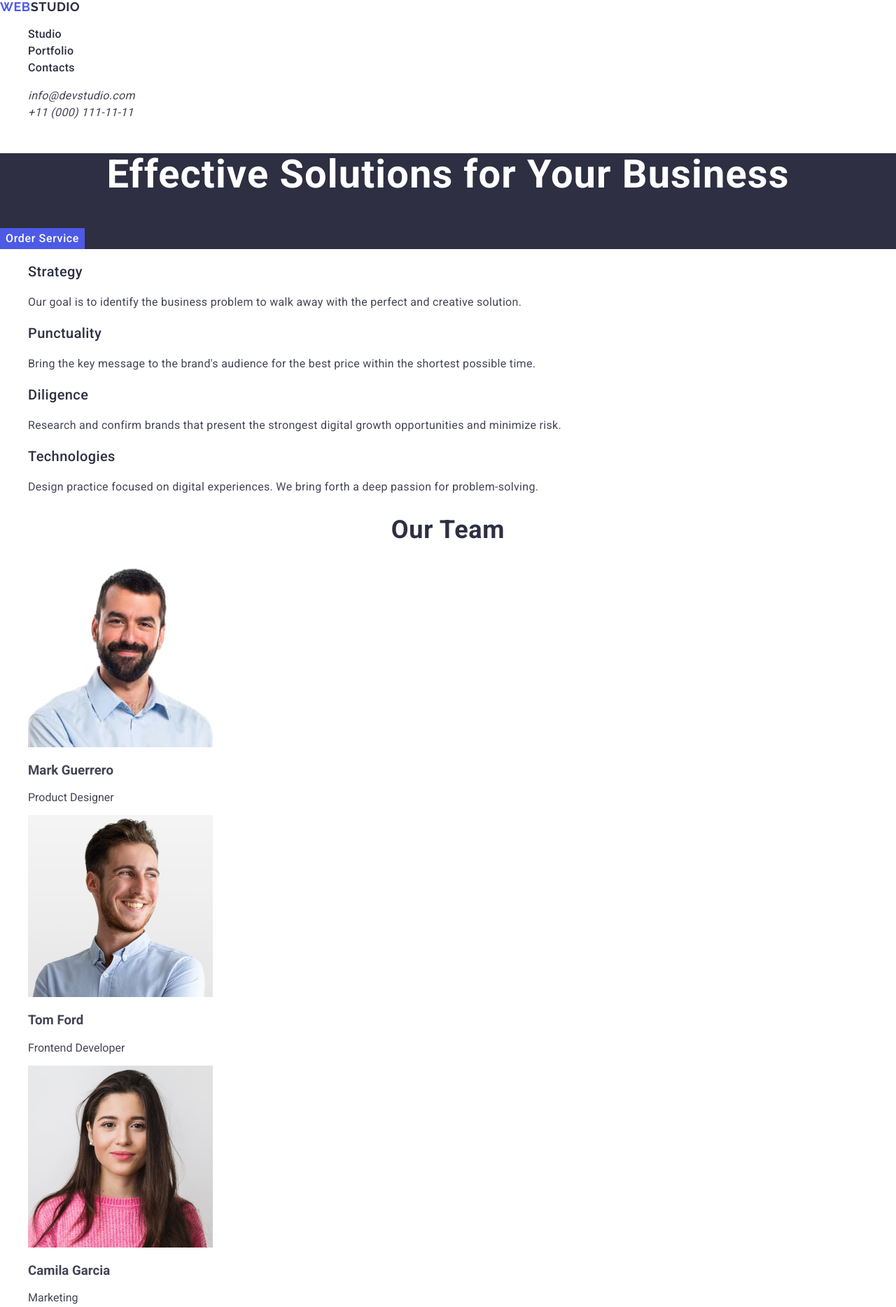
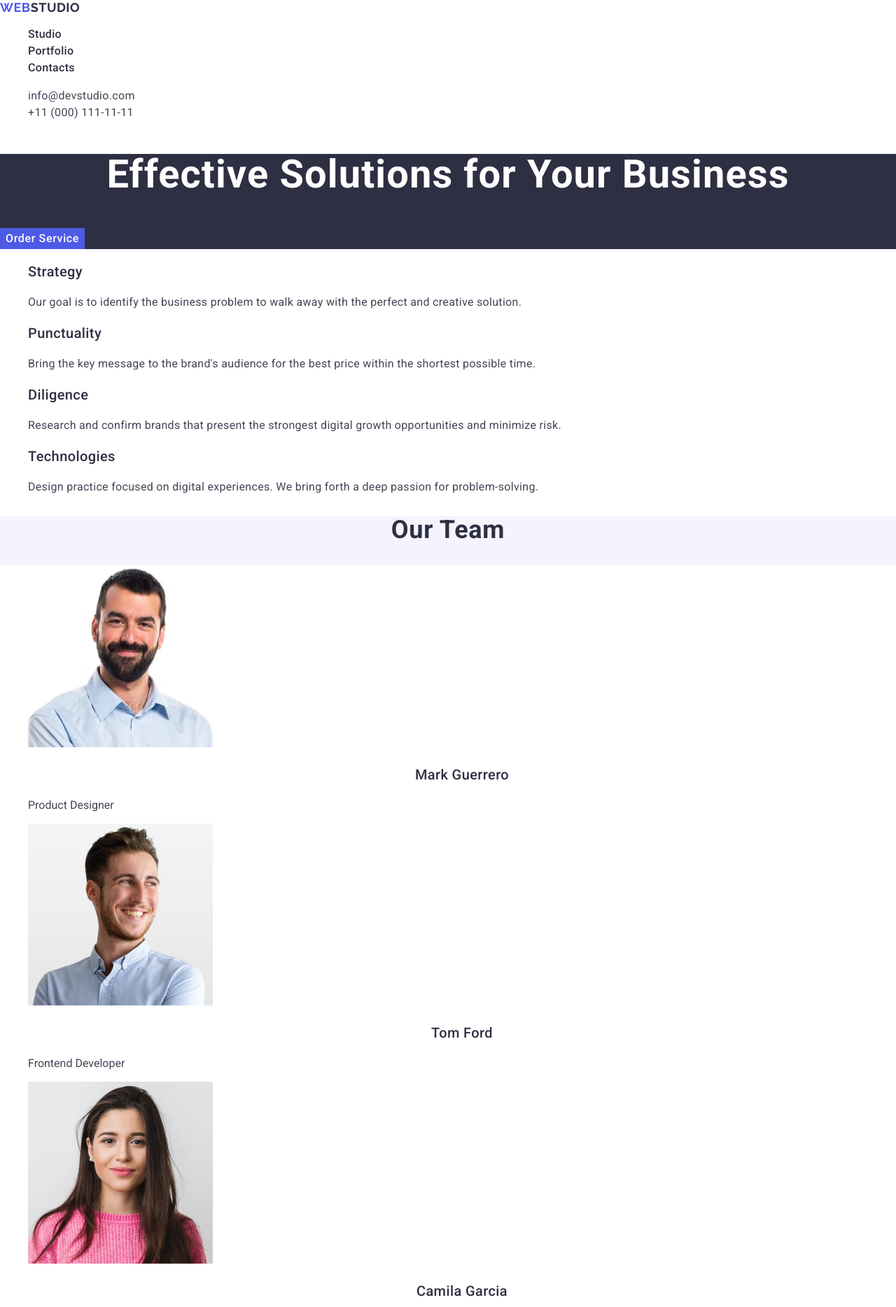
Before and after one commit to InnaLeva/goit-markup-hw-02, a plain HTML site: page index.html in a window 1280 px wide. Shown: the top 1868 px of the page at 70% size. Drawn offline with nearby package versions, Linux system fonts and the light colour scheme.

Commit message:
update css

```diff
--- a/css/styles.css
+++ b/css/styles.css
@@ -16,14 +16,14 @@ a {
     font-family: "Raleway", sans-serif;
     font-weight: 700;
     font-size: 18px;
-    line-height: 1.16;
+    line-height: 1.17;
     letter-spacing: 0.03em;
     text-transform: uppercase;
-    color: #2e2f42;
+    color: #4d5ae5;
 }
 
-.header-logo .header-logo-web {
-    color: #4d5ae5;
+.header-logo .header-logo-studio {
+    color: #2e2f42;
 }
 
 .header-menu-item {
@@ -40,6 +40,10 @@ a {
     color: #404bbf;
 }
 
+.header-address {
+    font-style: normal;
+}
+
 .address-item {
 font-family: "Roboto", sans-serif;
 font-weight: 400;
@@ -51,7 +55,7 @@ color: #434455;
 
 .address-list .address-item:hover,
 .address-list .address-item:focus {
-    color:#4d5ae5
+    color:#404bbf
 }
 
 .header-mail {
@@ -67,7 +71,7 @@ color: #434455;
 .hero-title {
     font-weight: 700;
     font-size: 56px;
-    line-height: 1.07143;
+    line-height: 1.07;
     letter-spacing: 0.02em;
     text-align: center;
     color: #fff;
@@ -115,19 +119,28 @@ color: #434455;
     letter-spacing: 0.02em;
     text-align: center;
     color: #2e2f42;
+    text-transform: capitalize;
 }
 /*==========================*/
 
 /*=========our team==========*/
 
-.seaction-team-list {
-        background: #fff;
+.section-team {
+    background-color: #F4F4FD;
 }
 
-.seaction-team-subtitle {
+.seaction-team-list {
+    background: #fff;
+}
+
+.section-team-item {
+   background:  #FFFFFF;
+}
+
+.section-team-subtitle {
    font-weight: 500;
    font-size: 20px;
-   line-height: 1.2;
+   line-height: 1.5;
    letter-spacing: 0.02em;
    text-align: center;
    color: #2e2f42;
@@ -173,14 +186,14 @@ color: #434455;
     font-family: "Raleway", sans-serif;
     font-weight: 700;
     font-size: 18px;
-    line-height: 1.16;
+    line-height: 1.17;
     letter-spacing: 0.03em;
     text-transform: uppercase;
-    color: #f4f4fd;
+    color: #4d5ae5;
 }
 
-.footer-logo .footer-logo-web {
-    color:#4d5ae5;
+.footer-logo .footer-logo-studio {
+    color:#f4f4fd;
 }
 
 .footer-text {
--- a/index.html
+++ b/index.html
@@ -18,7 +18,7 @@
     <header>
         <nav>
         <a class="header-logo" href="./index.html" target="_blank" rel="noopener noreferrer nofollow
-        "><span class="header-logo-web">Web</span>Studio</a>
+        ">Web<span class="header-logo-studio">Studio</span></a>
         <ul class="header-menu-list">
             <li>
                 <a class="header-menu-item" href="./index.html" target="_blank" rel="noopener noreferrer nofollow
@@ -34,7 +34,7 @@
             </li>
         </ul>
         </nav>
-        <address>
+        <address class="header-address">
         <ul class="address-list">
 <li>
     <a class="address-item header-mail" href="mailto:info@devstudio.com">info@devstudio.com</a>
@@ -87,25 +87,25 @@
         </ul>
     </section>
     <!-----------our team------------>
-    <section class="seation-team">
+    <section class="section-team">
         <h2 class="section-title seaction-team-title">Our Team</h2>
         <ul class="seaction-team-list">
-            <li>
+            <li class="section-team-item">
                 <img class="seaction-team-img" src="./images/MarkGuerrero.jpg" alt="Product Designer" width="264" height="260" />
                 <h3 class="section-team-subtitle">Mark Guerrero</h3>
                 <p class="section-team-text">Product Designer</p>
             </li>
-            <li>
+            <li class="section-team-item">
                 <img class="seaction-team-img" src="./images/TomFord.jpg" alt="Frontend Developer" width="264" height="260" />
                 <h3 class="section-team-subtitle">Tom Ford</h3>
                 <p class="section-team-text">Frontend Developer</p>
             </li>
-            <li>
+            <li class="section-team-item">
                 <img class="seaction-team-img" src="./images/CamilaGarcia.jpg" alt="Marketing" width="264" height="260" />
                 <h3 class="section-team-subtitle">Camila Garcia</h3>
                 <p class="section-team-text">Marketing</p>
             </li>
-            <li>
+            <li class="section-team-item">
                 <img class="seaction-team-img" src="./images/DanielWilson.jpg" alt="UI Designer" width="264" height="260" />
                 <h3 class="section-team-subtitle">Daniel Wilson</h3>
                 <p class="section-team-text">UI Designer</p>
@@ -152,7 +152,7 @@
     <!----------footer-------->
     <footer class="footer">
         <a class="footer-logo" href="./index.html" target="_blank" rel="noopener noreferrer nofollow
-            "><span class="footer-logo-web">Web</span>Studio</a>
+            ">Web<span class="footer-logo-studio">Studio</span></a>
             <p class="footer-text">
                 Increase the flow of customers and sales for your business
                 with digital marketing & growth solutions.
```
